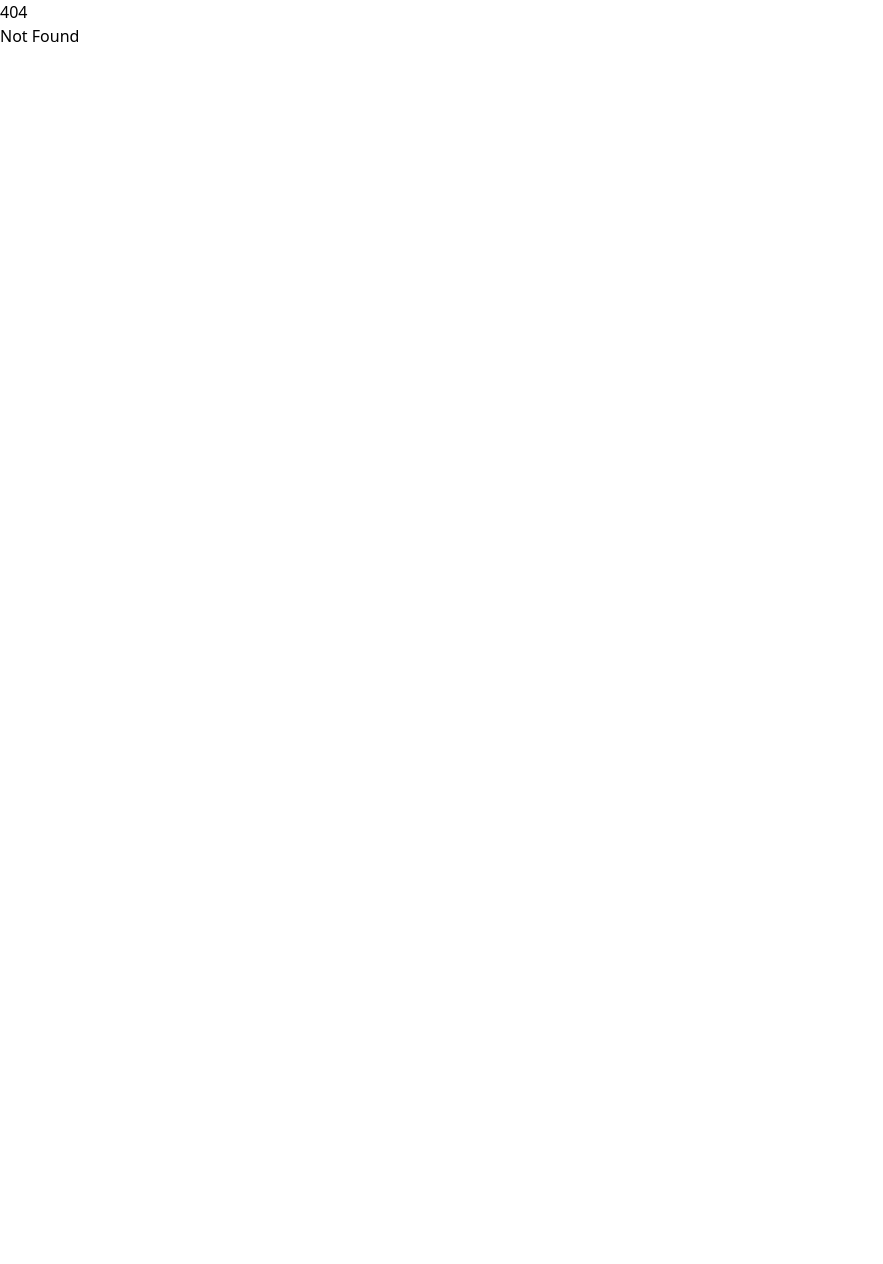
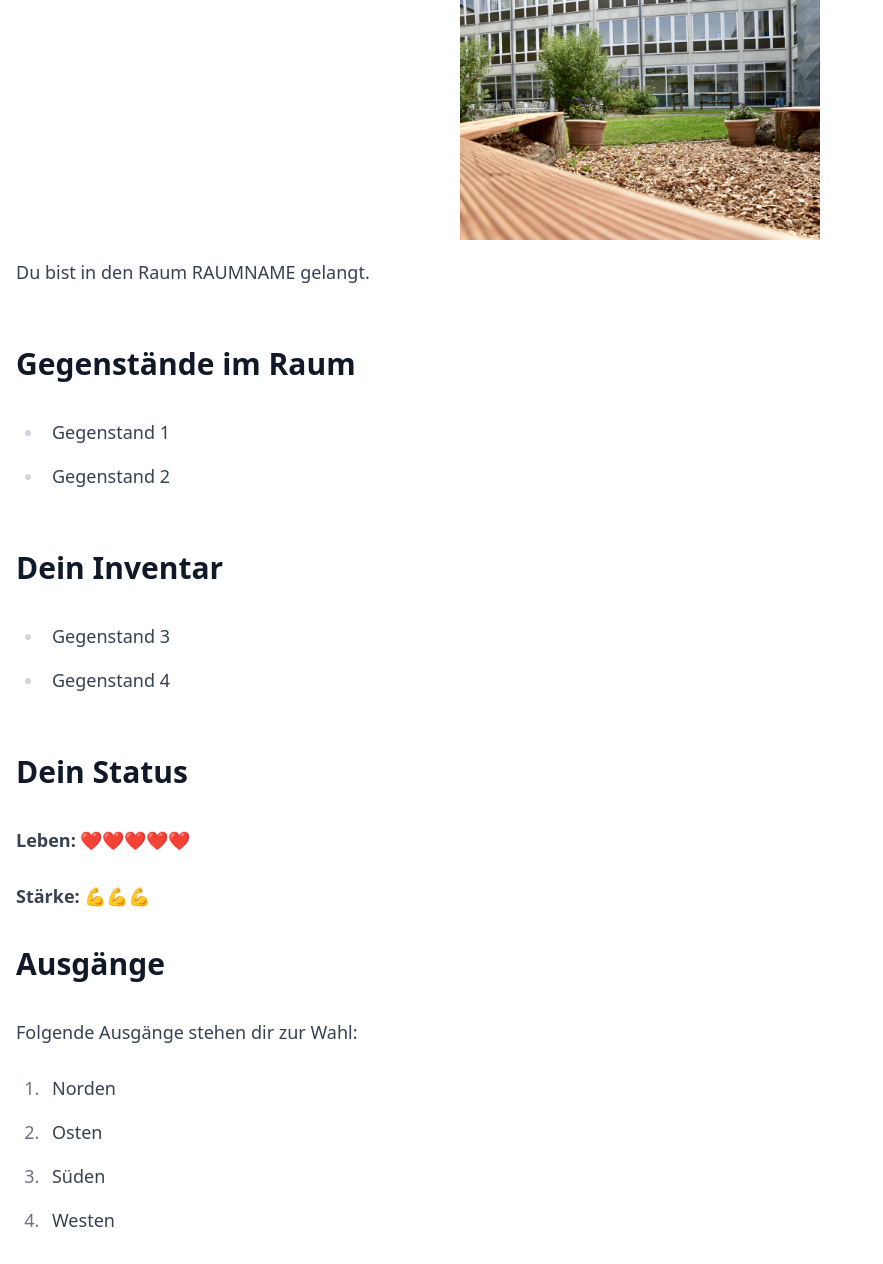
Before and after one commit to diepoe/heg-game, a SvelteKit app: page /home in a window 1280 px wide. Before the commit this address had no page. Shown: the whole page, without its empty margins (0-883 px from the left). Before the commit the page ends 800 px from the top, so only its background shows below. Built offline with nearby package versions, Linux system fonts and the light colour scheme.

Commit message:
draft: play everywhere game mode

```diff
--- /dev/null
+++ b/src/lib/types/home/room.type.ts
@@ -0,0 +1,25 @@
+export class Room {
+    private name: string;
+    private description: string;
+    private exits: Map<string, Room>;
+    private items: Item[];
+    private level: number;
+    private visited: boolean;
+
+    constructor(name: string, description: string, level: number) {
+        this.name = name
+        this.description = description;
+        this.exits = new Map<string, Room>();
+        this.items = [];
+        this.level = level;
+        this.visited = false;
+    }
+
+}
+
+export interface Item {
+    name: string;
+    weight: number;
+    power: number;
+    lives: number;
+}
--- /dev/null
+++ b/src/routes/home/+page.svelte
@@ -0,0 +1,41 @@
+<script lang="ts">
+	import TextWrapper from '$lib/components/TextWrapper.svelte';
+	import { currentRoom } from './stores';
+</script>
+
+<img
+	src="/rooms/atrium.jpg"
+	alt="Bild Atrium"
+	class="max-h-[30vh] m-auto"
+/>
+
+<!--TODO: Typewriter component for following information (especially the first p tag)-->
+
+<TextWrapper>
+	<p>Du bist in den Raum RAUMNAME gelangt.</p>
+	<h2>Gegenstände im Raum</h2>
+	<ul>
+		<li>Gegenstand 1</li>
+		<li>Gegenstand 2</li>
+	</ul>
+	<h2>Dein Inventar</h2>
+	<ul>
+		<li>Gegenstand 3</li>
+		<li>Gegenstand 4</li>
+	</ul>
+	<h2>Dein Status</h2>
+	<p><b>Leben: </b>❤️❤️❤️❤️❤️</p>
+	<p><b>Stärke: </b>💪💪💪</p>
+</TextWrapper>
+
+<!--TODO: Navigation to the next Room-->
+<TextWrapper>
+	<h2>Ausgänge</h2>
+	<p>Folgende Ausgänge stehen dir zur Wahl:</p>
+	<ol>
+		<li>Norden</li>
+		<li>Osten</li>
+		<li>Süden</li>
+		<li>Westen</li>
+	</ol>
+</TextWrapper>
--- /dev/null
+++ b/src/routes/home/stores.ts
@@ -0,0 +1,3 @@
+import { writable } from "svelte/store";
+
+export const currentRoom = writable("null")
```
